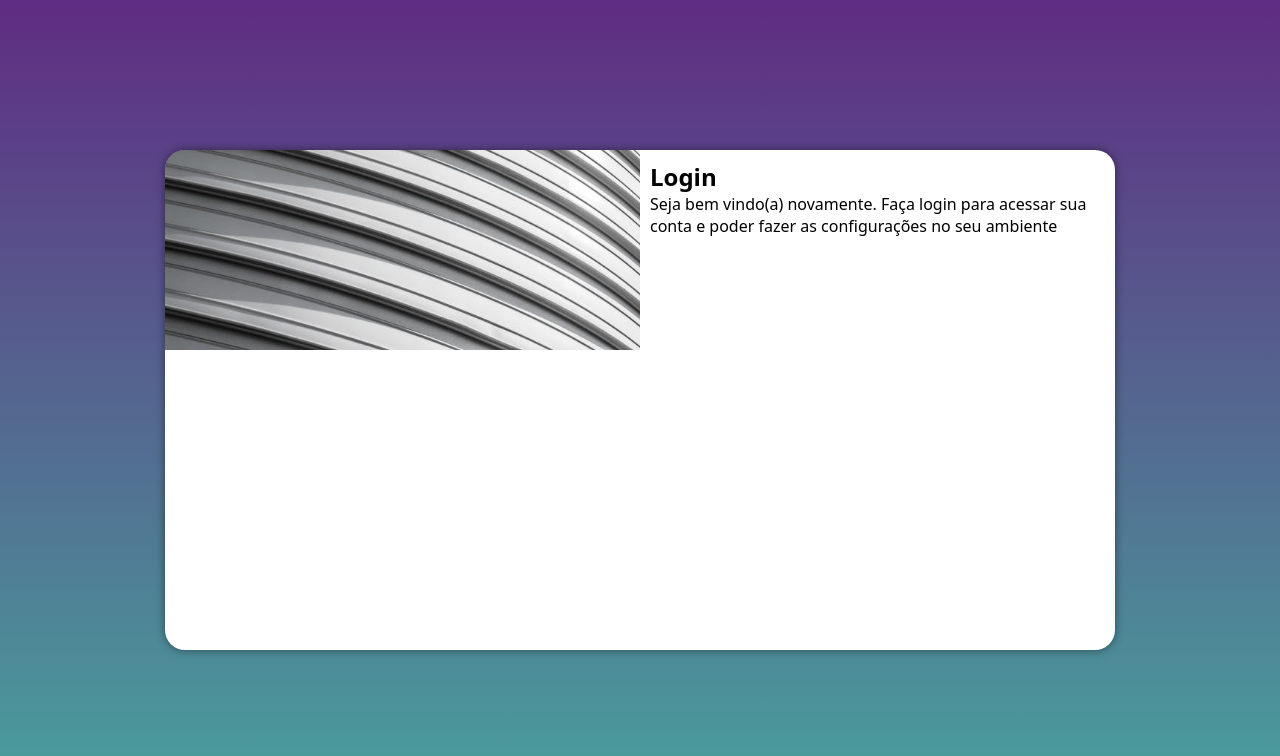
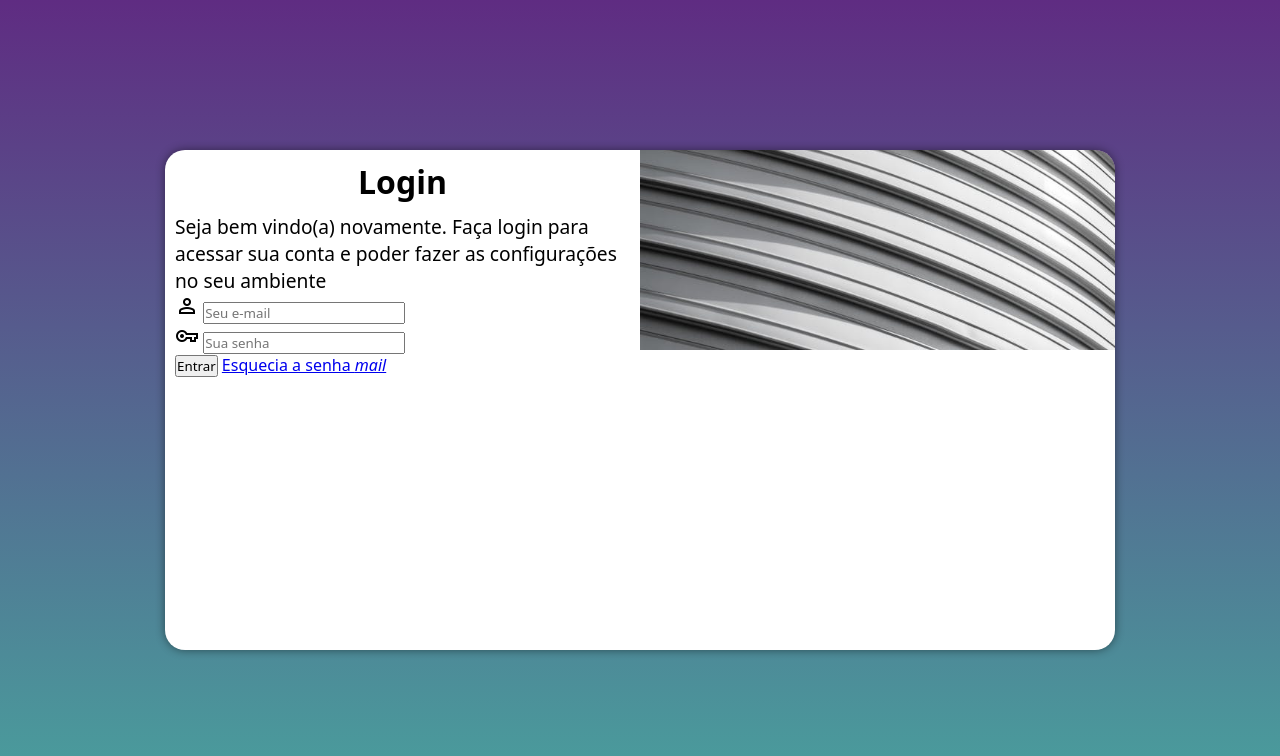
Before and after one commit to alextecnicoprogramador/proujeto-login, a plain HTML site: page index.html in a window 1280 px wide. Drawn offline with nearby package versions, Linux system fonts and the light colour scheme.

Commit message:
adicionei formulario

```diff
--- a/estilo/media-query.css
+++ b/estilo/media-query.css
@@ -27,12 +27,20 @@
         width: 950px;
     }
     section#login > div#imagem {
-        float: left;
+        float: right;
         width: 50%;
         height: 100;
     }
     section#login > div#formulario {
-        float: right;
+        float: left;
         width: 50%;
     }
+
+    div#formulario > h1 {
+        font-size: 2em;
+    }
+
+    div#formulario > p {
+        font-size: 1.2em;
+    }
 }
--- a/estilo/style.css
+++ b/estilo/style.css
@@ -58,3 +58,12 @@ section#login > div#formulario {
     padding: 10px;
 
 }
+
+div#formulario > h1 {
+    text-align: center;
+    margin-bottom: 10px;
+}
+
+div#formulario > p {
+    font-size: 0.8em;
+}
--- a/index.html
+++ b/index.html
@@ -4,6 +4,7 @@
     <meta charset="UTF-8">
     <meta name="viewport" content="width=device-width, initial-scale=1.0">
     <title>Login</title>
+    <link href="https://fonts.googleapis.com/css2?family=Material+Symbols+Outlined" rel="stylesheet" />
     <link rel="stylesheet" href="estilo/style.css">
     <link rel="stylesheet" href="estilo/media-query.css">
 </head>
@@ -16,8 +17,19 @@
             <div id="formulario">
                 <h1>Login</h1>
                 <p>Seja bem vindo(a) novamente. Faça login para acessar sua conta e poder fazer as configurações no seu ambiente</p>
-                <form action="login.php" method="post">
-
+                <form action="login.php" method="post" autocomplete="on">
+                    <div class="campo">
+                        <span class="material-symbols-outlined">person</span>
+                        <input type="email" name="login" id="ilogin" placeholder="Seu e-mail" autocomplete="email" required maxlength="30">
+                        <label for="ilogin"></label>
+                    </div>
+                    <div class="campo">
+                        <span class="material-symbols-outlined">vpn_key</span>
+                        <input type="password" name="Senha" id="isenha" placeholder="Sua senha" autocomplete="current-password" required  minlength="8">
+                        <label for="isenha"></label>
+                    </div>
+                    <input type="submit" value="Entrar">
+                    <a href="esqueci.html">Esquecia a senha <i class="mateiral-icons">mail</i></a>
                 </form>
 
             </div>
```
